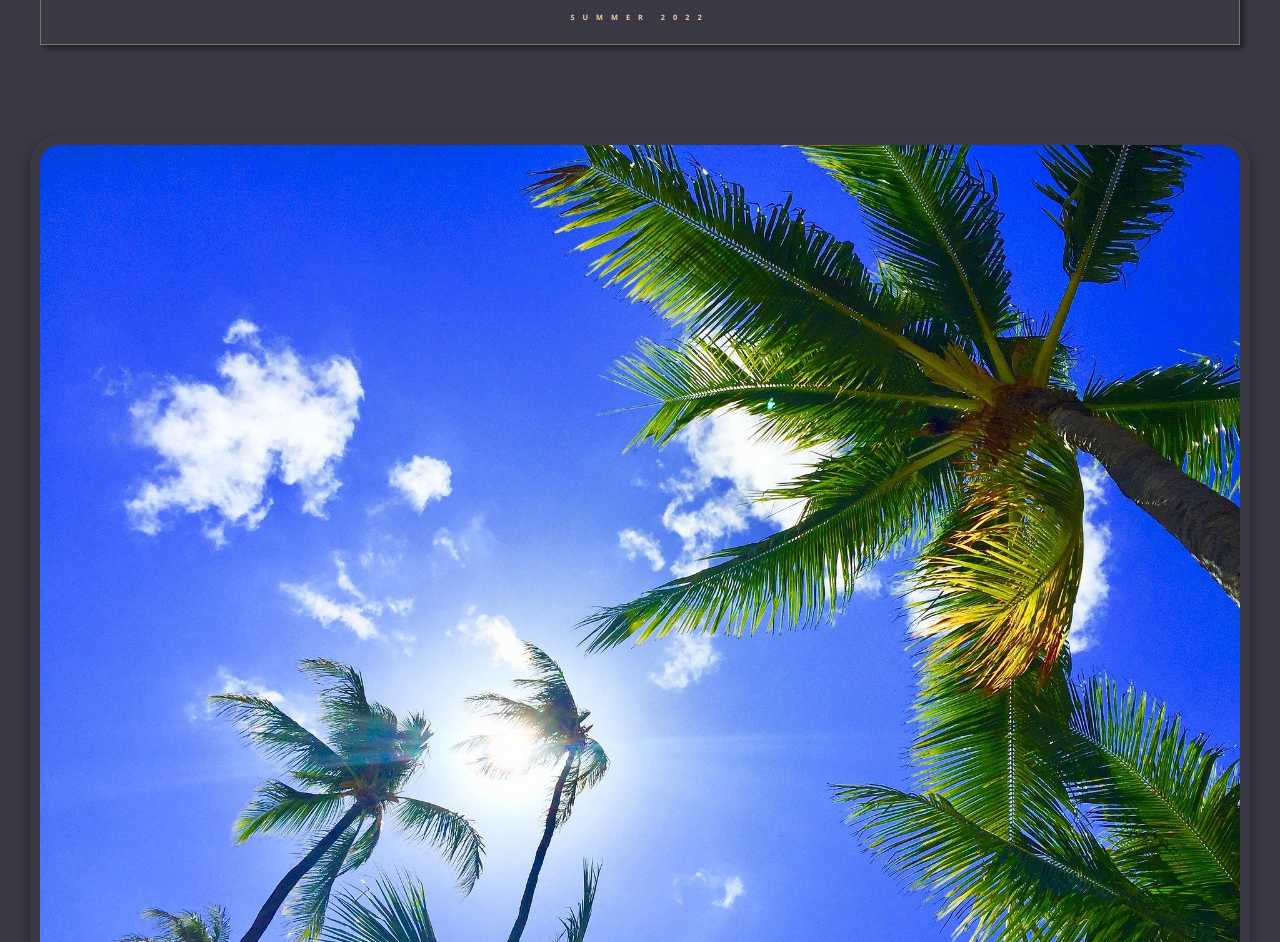
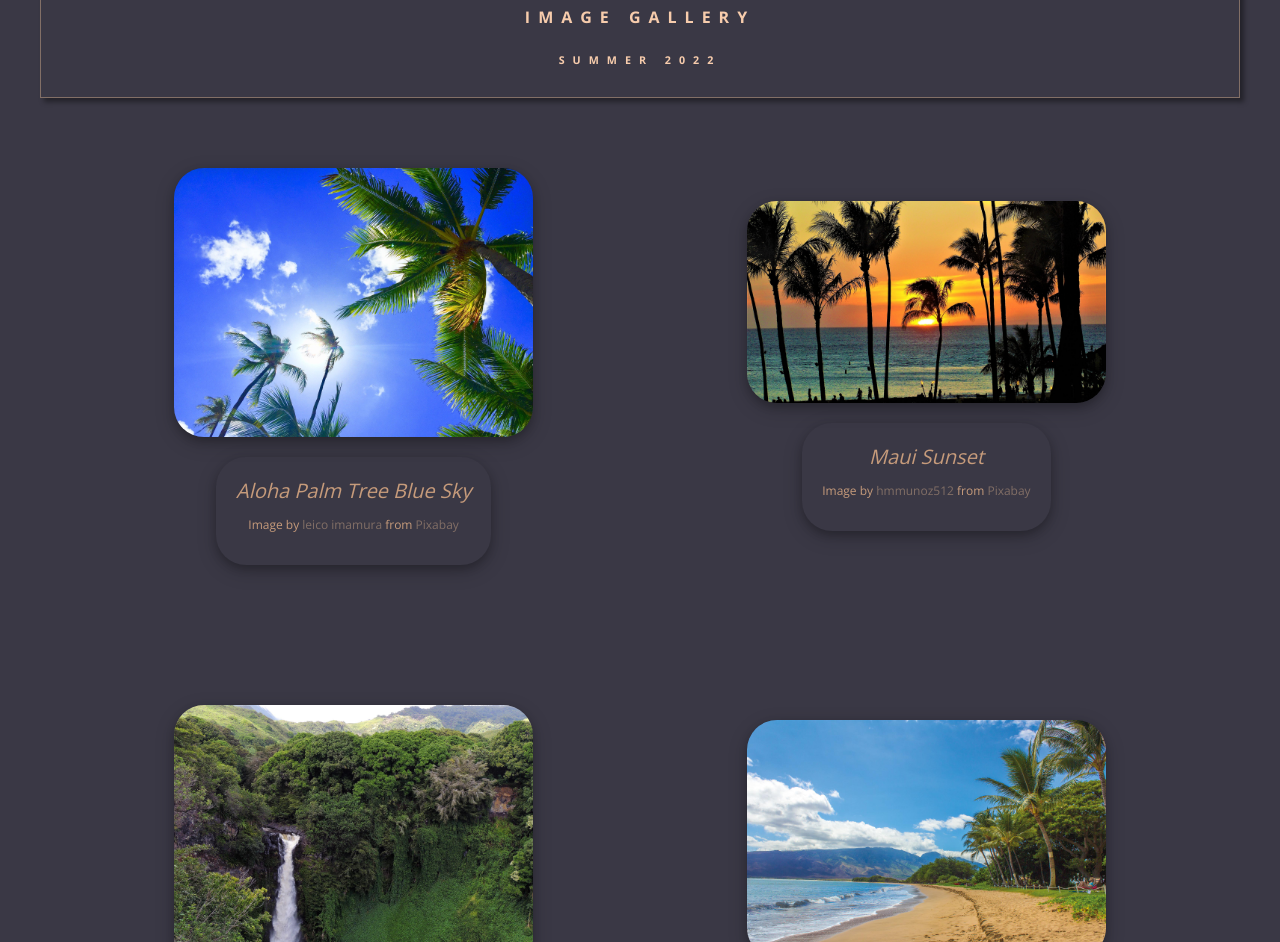
Before and after one commit to CSF2223/imagegallery-CostanzoGianna, a plain HTML site: page index.html in a window 1280 px wide. Shown: the part 85-1027 px from the top of the page. Drawn offline with nearby package versions, Linux system fonts and the light colour scheme.

Commit message:
Finished

```diff
--- a/index.html
+++ b/index.html
@@ -14,9 +14,9 @@
         <h6>Summer 2022</h6>
     </header>
 
-    <section>
+    <section class="gallery">
         <div class = "imageCard">
-            <img src="assets/hawaii-2700190_1920.jpg" alt="Aloha Palm Tree Blue Sky"
+            <img src="assets/hawaii-2700190_1920.jpg" alt="Aloha Palm Tree Blue Sky" >
             <div class = "cardText">
                 <cite>Aloha Palm Tree Blue Sky</cite>
                 <p>Image by <a href="https://pixabay.com/users/graziebambino-1593455/?utm_source=link-attribution&amp;utm_medium=referral&amp;utm_campaign=image&amp;utm_content=2700190">leico imamura</a>
@@ -25,7 +25,7 @@
         </div>  <!-- Close "imageCard" class 1 -->
 
          <div class = "imageCard">
-            <img src="assets/maui-2729958_1920.jpg" alt="Maui Sunset"
+            <img src="assets/maui-2729958_1920.jpg" alt="Maui Sunset" >
             <div class = "cardText">
                 <cite>Maui Sunset</cite>
                 <p>Image by <a href="https://pixabay.com/users/hmmunoz512-6376382/?utm_source=link-attribution&amp;utm_medium=referral&amp;utm_campaign=image&amp;utm_content=2729958">hmmunoz512</a>
@@ -34,7 +34,7 @@
         </div>  <!-- Close "imageCard" class 2 -->
 
         <div class = "imageCard">
-            <img src="assets/hawaii-410128_1920.jpg" alt="Tropical Waterfall"
+            <img src="assets/hawaii-410128_1920.jpg" alt="Tropical Waterfall" >
             <div class = "cardText">
                 <cite>Tropical Waterfall</cite>
                 <p>Image by <a href="https://pixabay.com/users/kuszapro-369349/?utm_source=link-attribution&amp;utm_medium=referral&amp;utm_campaign=image&amp;utm_content=410128">Christopher Kuszajewski</a>
@@ -43,7 +43,7 @@
         </div>  <!-- Close "imageCard" class 3 -->
 
          <div class = "imageCard">
-            <img src="assets/beach-1630540_1920.jpg" alt="Maui Beach Landscape"
+            <img src="assets/beach-1630540_1920.jpg" alt="Maui Beach Landscape" >
             <div class = "cardText">
                 <cite>Maui Beach Landscape</cite>
                 <p>Image by <a href="https://pixabay.com/users/bkd-1006949/?utm_source=link-attribution&amp;utm_medium=referral&amp;utm_campaign=image&amp;utm_content=1630540">Bettina Nørgaard</a>
@@ -52,7 +52,7 @@
         </div>  <!-- Close "imageCard" class 4 -->
 
         <div class = "imageCard">
-            <img src="assets/napali-coast-91676_1920.jpg" alt="Napali Coast Kauai"
+            <img src="assets/napali-coast-91676_1920.jpg" alt="Napali Coast Kauai" >
             <div class = "cardText">
                 <cite>Napali Coast Kauai</cite>
                 <p>Image by <a href="https://pixabay.com/users/kdvandeventer-25979/?utm_source=link-attribution&amp;utm_medium=referral&amp;utm_campaign=image&amp;utm_content=91676">Kathy VanDeventer</a>
@@ -61,7 +61,7 @@
         </div>  <!-- Close "imageCard" class 5 -->
 
         <div class = "imageCard">
-            <img src="assets/sea-turtle-547162_1920.jpg" alt="Sea Turtle"
+            <img src="assets/sea-turtle-547162_1920.jpg" alt="Sea Turtle" >
             <div class = "cardText">
                 <cite>Sea Turtle</cite>
                 <p>Image by <a href="https://pixabay.com/users/bphelan-610972/?utm_source=link-attribution&amp;utm_medium=referral&amp;utm_campaign=image&amp;utm_content=547162">bphelan</a>
@@ -70,7 +70,7 @@
         </div>  <!-- Close "imageCard" class 6 -->
 
         <div class = "imageCard">
-            <img src="assets/sunset-1034525_1920.jpg" alt="Oahu Sunset"
+            <img src="assets/sunset-1034525_1920.jpg" alt="Oahu Sunset" >
             <div class = "cardText">
                 <cite>Oahu Sunset</cite>
                 <p>Image by <a href="https://pixabay.com/users/michelle_raponi-165491/?utm_source=link-attribution&amp;utm_medium=referral&amp;utm_campaign=image&amp;utm_content=1034525">Michelle Raponi</a>
@@ -79,7 +79,7 @@
         </div>  <!-- Close "imageCard" class 7 -->
 
         <div class = "imageCard">
-            <img src="assets/kilauea-3088675_1920.jpg" alt="Kilauea Volcano"
+            <img src="assets/kilauea-3088675_1920.jpg" alt="Kilauea Volcano" >
             <div class = "cardText">
                 <cite>Kilauea Volcano</cite>
                 <p>Image by <a href="https://pixabay.com/users/tommygbeatty-6864859/?utm_source=link-attribution&amp;utm_medium=referral&amp;utm_campaign=image&amp;utm_content=3088675">Tommy Beatty</a>
@@ -88,7 +88,7 @@
         </div>  <!-- Close "imageCard" class 8 -->
 
          <div class = "imageCard">
-            <img src="assets/aloha-305857_1920.jpg" alt="Aloha"
+            <img src="assets/aloha-305857_1920.jpg" alt="Aloha" >
             <div class = "cardText">
                 <cite>Aloha</cite>
                 <p>Image by <a href="https://pixabay.com/users/bibianagonzalez-209869/?utm_source=link-attribution&amp;utm_medium=referral&amp;utm_campaign=image&amp;utm_content=305857">bibianagonzalez</a>
--- a/style.css
+++ b/style.css
@@ -68,8 +68,25 @@ p {
 .cardText {
     color: #C69B7B;
     text-align: center;
-    padding: 1rem;
+    padding: 2rem;
     border-radius: 30px;
     margin-top: 2rem;
     box-shadow: 0 4px 8px 0 rgba(0,0,0,0.2), 0 6px 20px 0 rgba(0, 0, 0, 0.19);
 }
+
+@media (min-width: 768px) {
+    header {
+        font-size: 1.6rem;
+    }
+
+    .gallery {
+        display:  flex;
+        flex-direction: row;
+        justify-content: space-evenly;
+        flex-wrap: wrap;
+    }
+
+    .imageCard {
+        max-width: 28%;
+    }
+}
```
